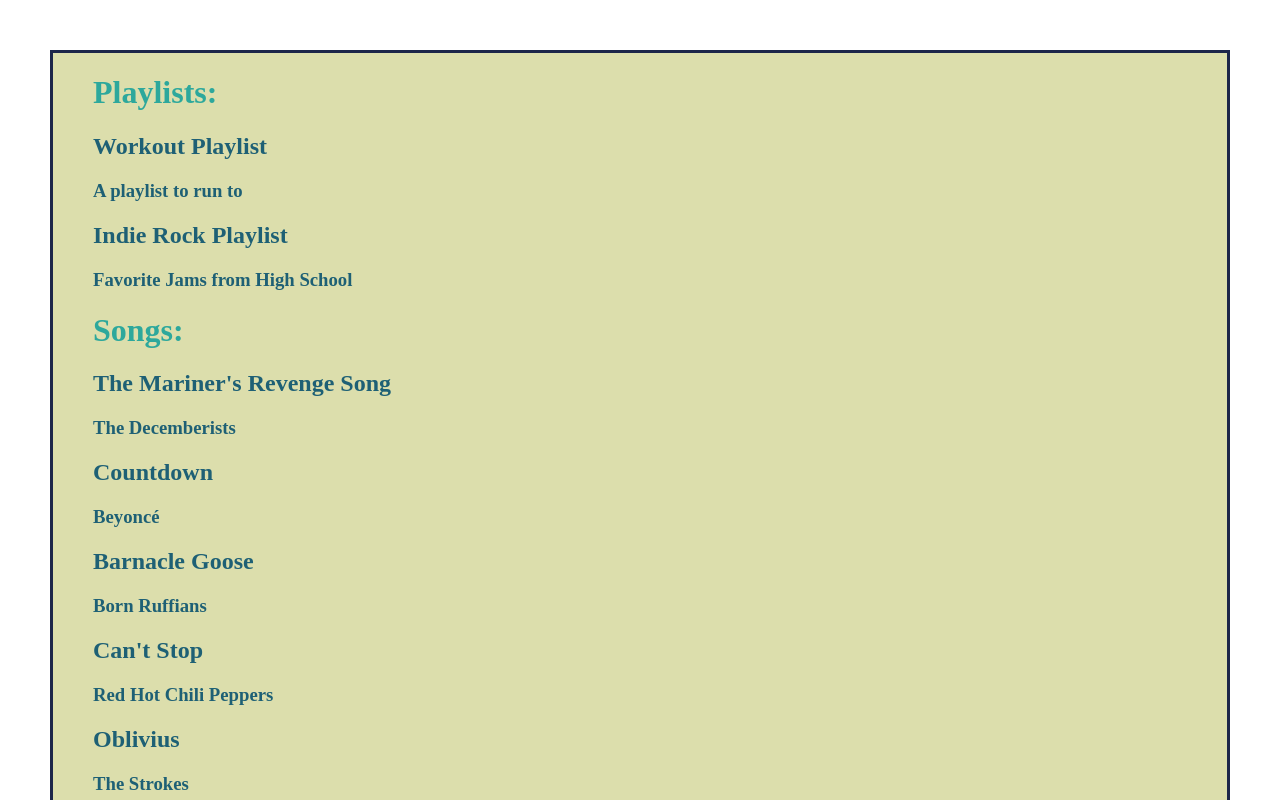
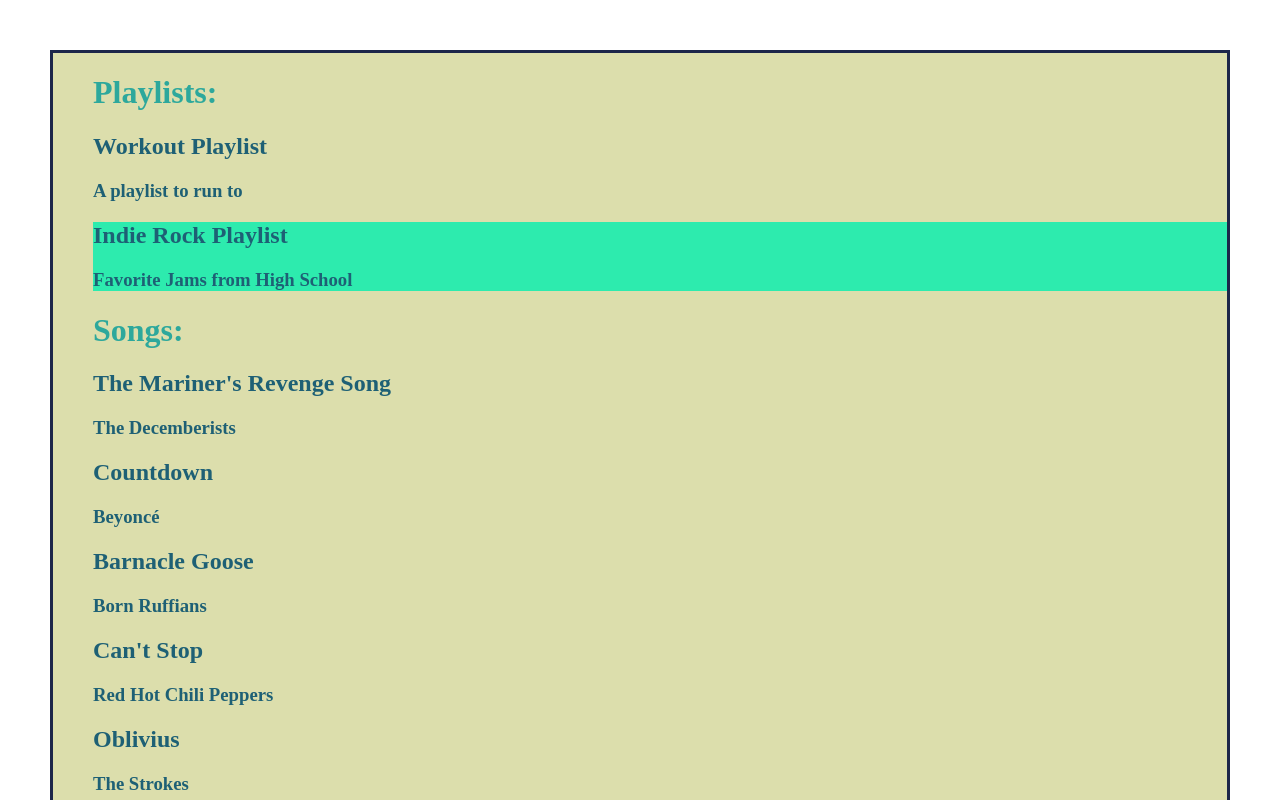
Before and after one commit to Greg-Rose/Launch-Academy-Supplemental-Curriculum-React, a React app in the folder react-marathon/: page / in a window 1280 px wide. Shown: the top 800 px of the page. Built offline with nearby package versions, Linux system fonts and the light colour scheme; the HTML template or start-up script is replaced by a standard one.

Commit message:
completed step 3 of react-marathon challenge

```diff
--- a/react-marathon/src/components/Playlist.js
+++ b/react-marathon/src/components/Playlist.js
@@ -2,7 +2,7 @@
 
 const Playlist = props => {
   return (
-    <li>
+    <li className={props.className}>
       <h2>{props.name}</h2>
       <h3>{props.description}</h3>
     </li>
--- a/react-marathon/src/components/PlaylistCollection.js
+++ b/react-marathon/src/components/PlaylistCollection.js
@@ -3,11 +3,16 @@
 
 const PlaylistCollection = props => {
   let playlistComponents = props.playlists.map(playlist => {
+    let className;
+    if (playlist.id == props.selectedPlaylistId) {
+      className = "selected";
+    }
     return (
       <Playlist
         key={playlist.id}
         name={playlist.name}
         description={playlist.description}
+        className={className}
       />
     )
   })
--- a/react-marathon/src/containers/App.js
+++ b/react-marathon/src/containers/App.js
@@ -12,7 +12,7 @@
 
     return (
       <ul className="App row">
-        <PlaylistCollection playlists={data.playlists} />
+        <PlaylistCollection playlists={data.playlists} selectedPlaylistId={data.selectedPlaylistId} />
         <SongCollection songs={data.songs} />
       </ul>
     );
```
